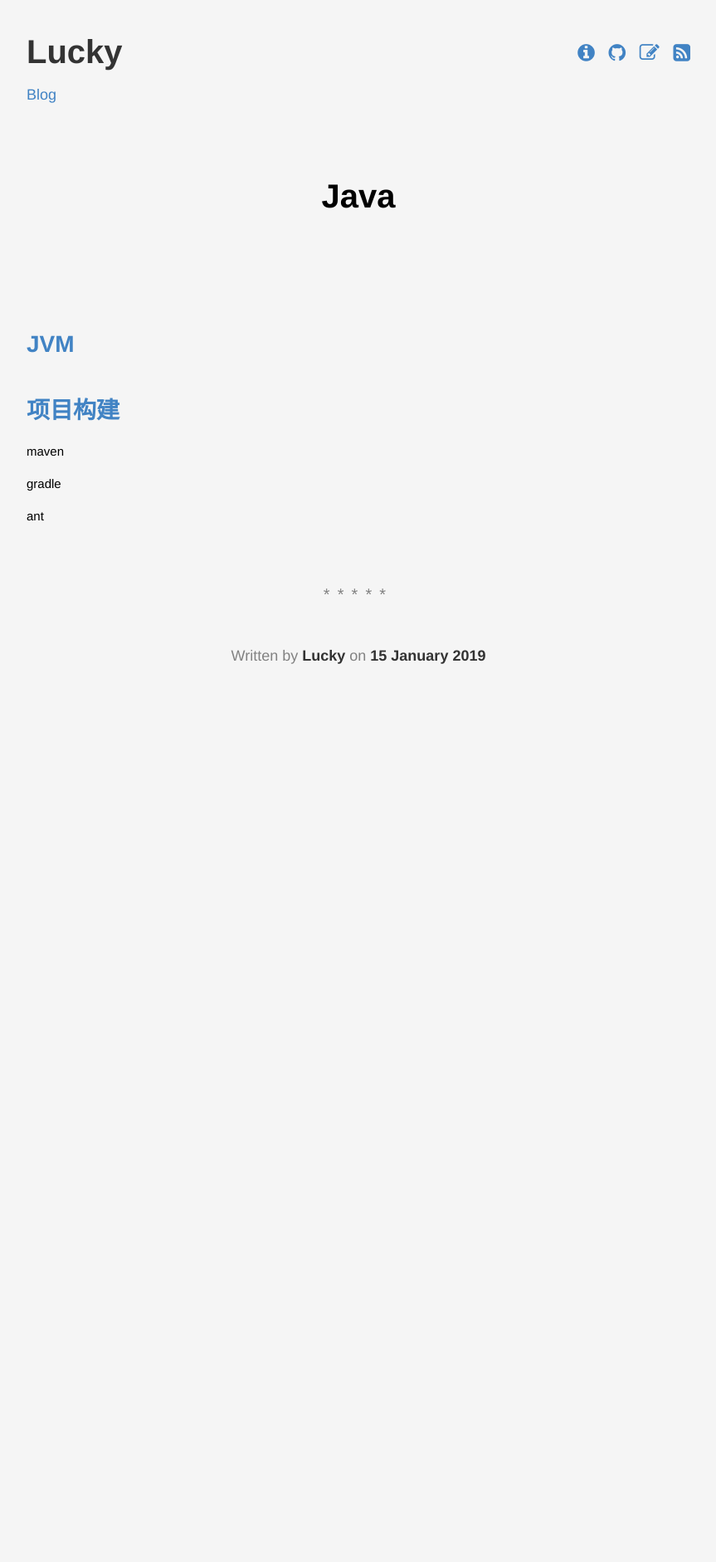
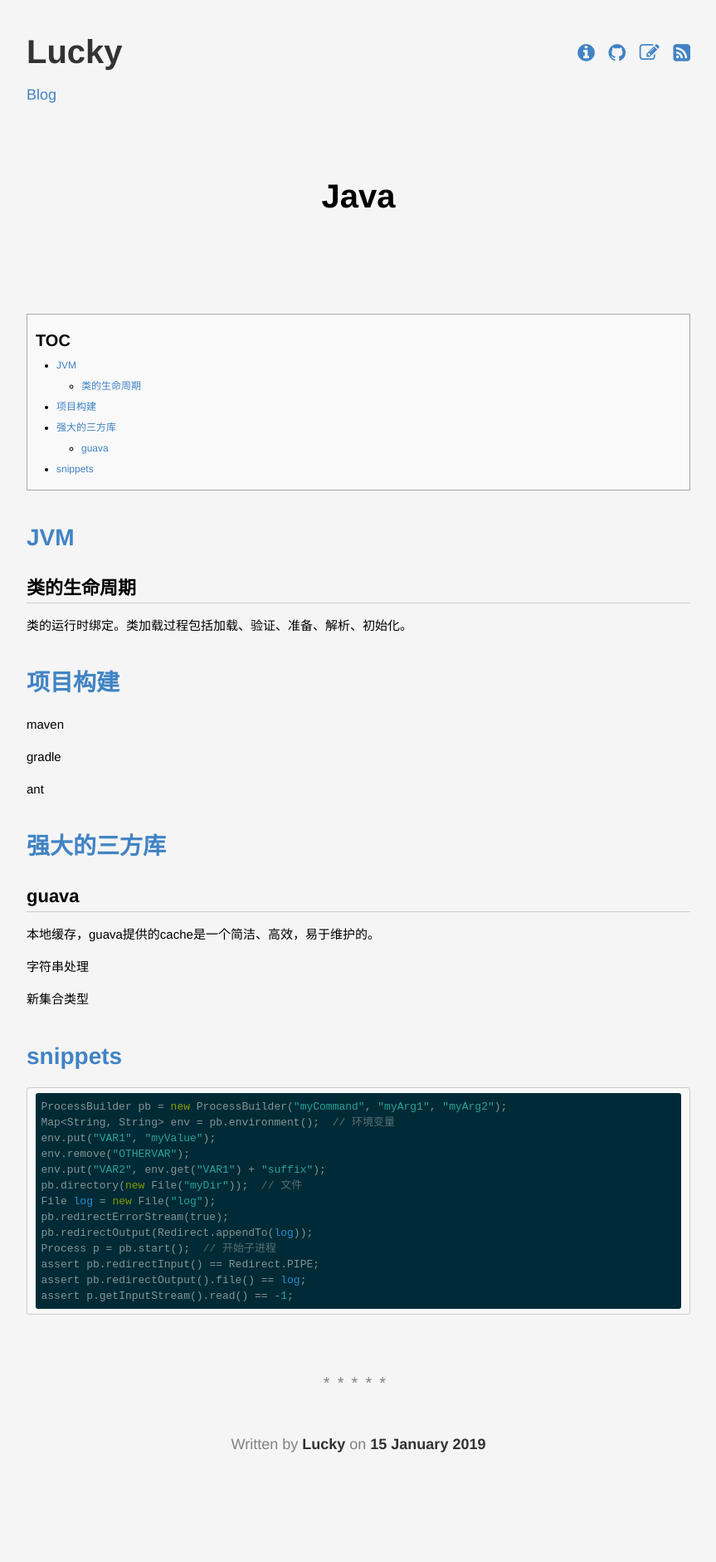
Before and after one commit to lucky521/blog, a Jekyll site: the page built from _posts/language/2019-01-15-java.markdown, in a window 1280 px wide. Shown: the whole page at 83% size, without its empty margins (208-1071 px from the left). Built offline with Jekyll 4.4.1, drawn with Linux system fonts in a browser that asks for light colours; before the commit the page ends 932 px from its top, so only the background shows below that.

Commit message:
Update 2019-01-15-java.markdown

````diff
--- a/_posts/language/2019-01-15-java.markdown
+++ b/_posts/language/2019-01-15-java.markdown
@@ -7,6 +7,10 @@ layout: post
 # JVM
 
 
+## 类的生命周期
+
+类的运行时绑定。类加载过程包括加载、验证、准备、解析、初始化。
+
 
 # 项目构建
 
@@ -15,3 +19,36 @@ maven
 gradle
 
 ant
+
+
+
+# 强大的三方库
+
+## guava
+
+
+本地缓存，guava提供的cache是一个简洁、高效，易于维护的。
+
+字符串处理
+
+新集合类型
+
+
+
+# snippets
+
+```java
+ProcessBuilder pb = new ProcessBuilder("myCommand", "myArg1", "myArg2");
+Map<String, String> env = pb.environment();  // 环境变量
+env.put("VAR1", "myValue");
+env.remove("OTHERVAR");
+env.put("VAR2", env.get("VAR1") + "suffix");
+pb.directory(new File("myDir"));  // 文件
+File log = new File("log");
+pb.redirectErrorStream(true);
+pb.redirectOutput(Redirect.appendTo(log));
+Process p = pb.start();  // 开始子进程
+assert pb.redirectInput() == Redirect.PIPE;
+assert pb.redirectOutput().file() == log;
+assert p.getInputStream().read() == -1;
+```
````
